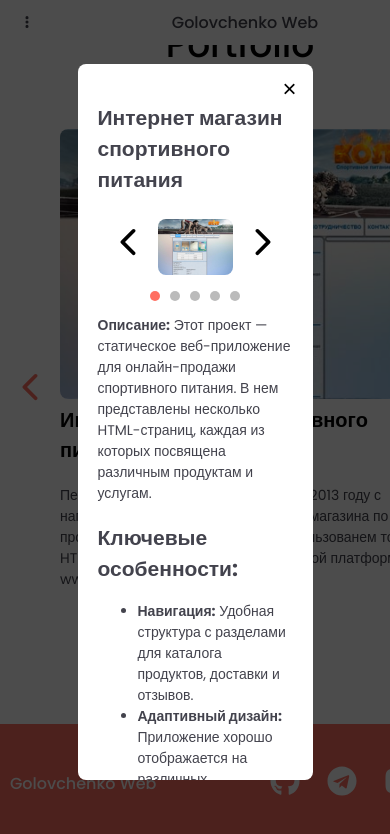
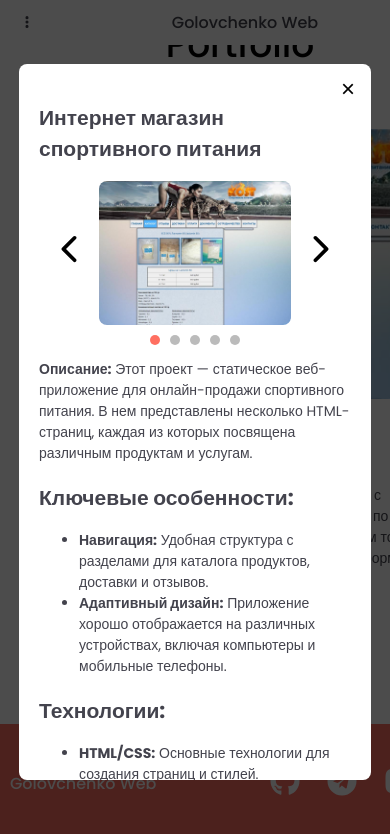
Before and after one commit to lexaarni777/golovchenkoweb, a React (Create React App) app: page / in a window 390 px wide. Both pictures are taken after a click on the button "DETAIL". Shown: the part 2400-3234 px from the top of the page. Built offline with nearby package versions, Linux system fonts and the light colour scheme.

Commit message:
mobile verst

```diff
--- a/src/componets/UI/ProjectDetail/ProjectDetail.module.scss
+++ b/src/componets/UI/ProjectDetail/ProjectDetail.module.scss
@@ -35,3 +35,8 @@
     max-width: 100%;
     border-radius: 8px;
 }
+@media (max-width: 768px){
+    .detailBox {
+        width: 80%
+    }
+}
```
